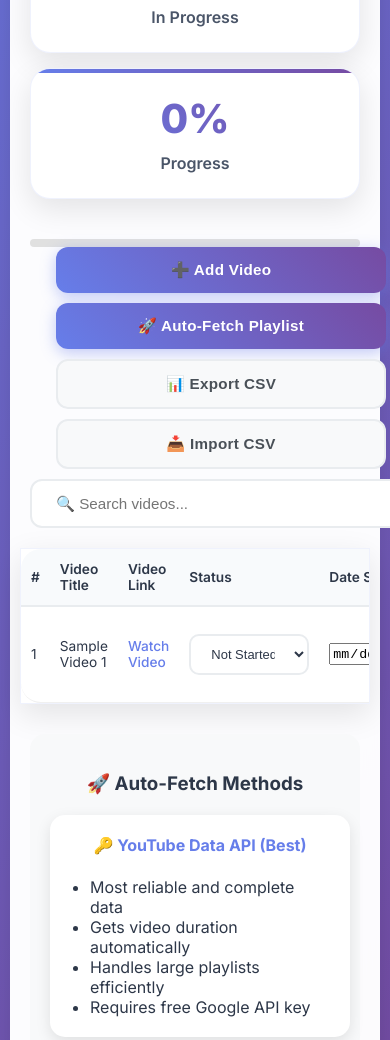
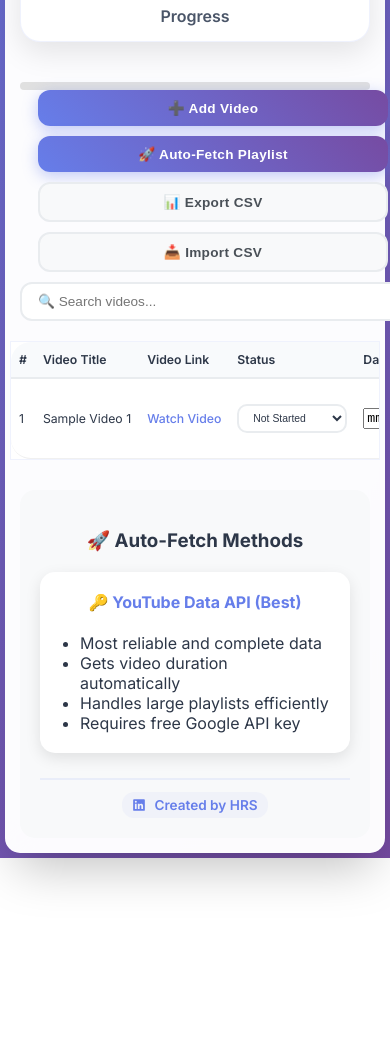
Before and after one commit to HrsFlex/Youtube-Paglu, a website: page index.html in a window 390 px wide. Shown: the part 582-1622 px from the top of the page. After the commit the page ends 1440 px from the top, so only its background shows below. Drawn offline with Linux system fonts and the light colour scheme.

Commit message:
Responsive Design

```diff
--- a/styles.css
+++ b/styles.css
@@ -572,6 +572,10 @@ tr:hover {
         font-size: 2em;
     }
 
+    .header p {
+        font-size: 0.95em;
+    }
+
     .controls {
         flex-direction: column;
         gap: 10px;
@@ -584,6 +588,8 @@ tr:hover {
     .btn {
         width: 100%;
         justify-content: center;
+        padding: 12px 20px;
+        font-size: 0.9em;
     }
 
     .stats {
@@ -591,15 +597,23 @@ tr:hover {
         gap: 15px;
     }
 
+    .stat-card {
+        padding: 20px;
+    }
+
+    .stat-number {
+        font-size: 2em;
+    }
+
     .modal-content {
         padding: 25px;
         width: 95%;
-        top: 2%;
     }
 
     .table-container {
         margin: 15px -10px;
         border-radius: 0;
+        box-shadow: none;
     }
 
     th, td {
@@ -609,5 +623,145 @@ tr:hover {
 
     .status-select {
         width: 120px;
+        padding: 8px 12px;
+        font-size: 0.9em;
+    }
+
+    .notes-input {
+        min-height: 36px;
+        padding: 8px;
+    }
+
+    .signature {
+        margin-top: 30px;
+        padding-top: 15px;
+    }
+
+    .signature a {
+        padding: 6px 12px;
+        font-size: 0.9em;
+    }
+
+    .signature a svg {
+        width: 16px;
+        height: 16px;
     }
 }
+
+@media (max-width: 480px) {
+    body {
+        padding: 5px;
+    }
+
+    .container {
+        padding: 15px;
+        border-radius: 15px;
+    }
+
+    .header h1 {
+        font-size: 1.8em;
+    }
+
+    .stat-card {
+        padding: 15px;
+    }
+
+    .stat-number {
+        font-size: 1.8em;
+    }
+
+    .btn {
+        padding: 10px 16px;
+        font-size: 0.85em;
+    }
+
+    .search-box {
+        padding: 10px 16px;
+        font-size: 0.85em;
+    }
+
+    .table-container {
+        overflow-x: auto;
+        -webkit-overflow-scrolling: touch;
+    }
+
+    table {
+        font-size: 0.85em;
+    }
+
+    th, td {
+        padding: 10px 8px;
+        white-space: nowrap;
+    }
+
+    td:last-child {
+        padding-right: 16px;
+    }
+
+    .status-select {
+        width: 110px;
+        padding: 6px 10px;
+        font-size: 0.85em;
+    }
+
+    .modal-content {
+        padding: 20px;
+    }
+
+    .modal-content h3 {
+        font-size: 1.3em;
+        margin-bottom: 20px;
+    }
+
+    .form-group {
+        margin-bottom: 15px;
+    }
+
+    .form-group label {
+        font-size: 0.9em;
+        margin-bottom: 6px;
+    }
+
+    .form-group input,
+    .form-group textarea {
+        padding: 8px 12px;
+        font-size: 0.85em;
+    }
+
+    .signature {
+        margin-top: 25px;
+        padding-top: 12px;
+    }
+
+    .signature a {
+        padding: 5px 10px;
+        font-size: 0.85em;
+    }
+
+    .signature a svg {
+        width: 14px;
+        height: 14px;
+    }
+}
+
+/* Add smooth scrolling for better mobile experience */
+html {
+    scroll-behavior: smooth;
+}
+
+/* Improve touch targets on mobile */
+@media (hover: none) and (pointer: coarse) {
+    .btn,
+    .status-select,
+    .form-group input,
+    .form-group textarea,
+    .search-box {
+        min-height: 44px;
+    }
+
+    .signature a {
+        min-height: 44px;
+        display: inline-flex;
+        align-items: center;
+    }
+}
```
